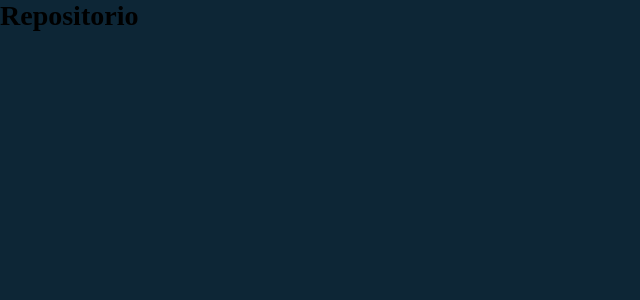
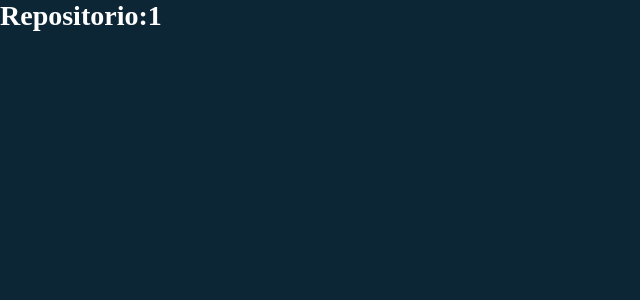
Before and after one commit to Bonom0/app-repos, a React (Create React App) app: page /repositorio/1 in a window 1280 px wide. Shown: the top 300 px of the page, without its empty margins (0-640 px from the left). Built offline with nearby package versions, Linux system fonts and the light colour scheme.

Commit message:
Criação básica da interface da tela de dados do repositório

```diff
--- a/src/pages/Repositorio/index.js
+++ b/src/pages/Repositorio/index.js
@@ -1,7 +1,13 @@
 import React from "react";
+import { useParams } from "react-router-dom";
 
-export default function Repositorio(){
+export default function Repositorio({match}){
+  const { repositorio } = useParams();
   return(
-    <h1>Repositorio</h1>
+    <h1 style={{color:'#FFF'}}>
+      Repositorio:
+      {decodeURIComponent(repositorio)}
+    </h1>
+
   )
 }
```
